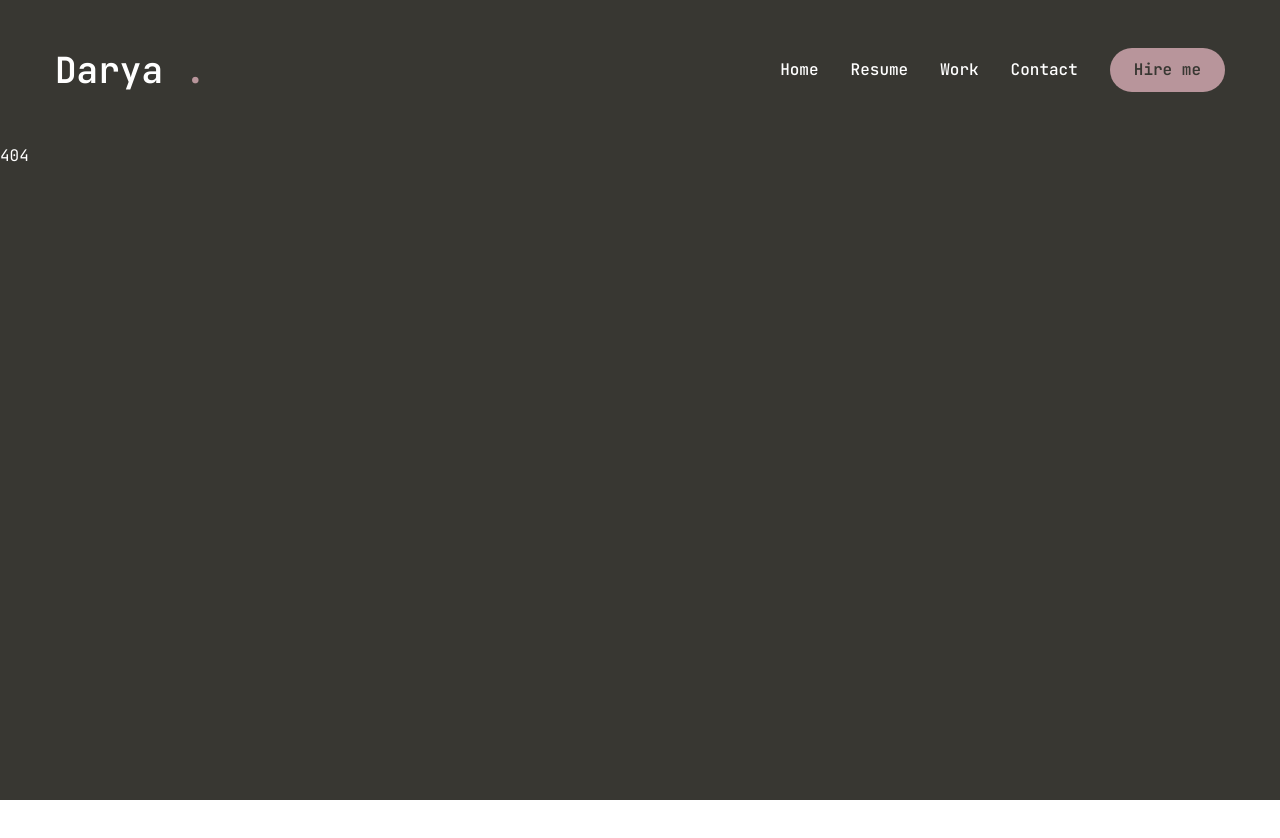
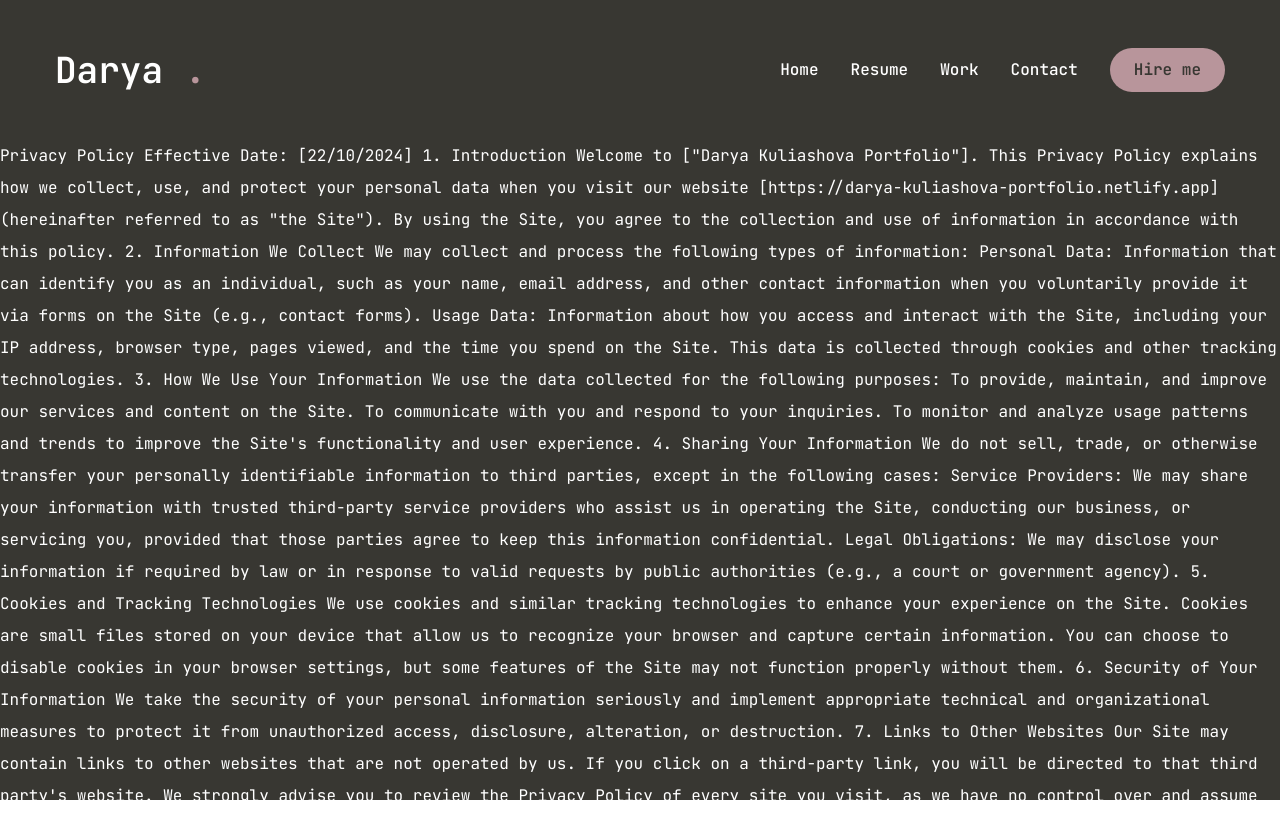
Before and after one commit to darya425/darya-portfolio, a Next.js app: page /privacy-policy in a window 1280 px wide. Before the commit this address had no page. Shown: the top 838 px of the page. Before the commit the page ends 800 px from the top, so only its background shows below. Built offline with nearby package versions, Linux system fonts and the light colour scheme.

Commit message:
Add privacy police

```diff
--- /dev/null
+++ b/src/app/privacy-policy/page.tsx
@@ -0,0 +1,45 @@
+const PrivacyPolicy = () => {
+  return (
+    <p>
+      Privacy Policy Effective Date: [22/10/2024] 1. Introduction Welcome to ["Darya Kuliashova Portfolio"]. This
+      Privacy Policy explains how we collect, use, and protect your personal data when you visit our website
+      [https://darya-kuliashova-portfolio.netlify.app] (hereinafter referred to as "the Site"). By using the Site, you
+      agree to the collection and use of information in accordance with this policy. 2. Information We Collect We may
+      collect and process the following types of information: Personal Data: Information that can identify you as an
+      individual, such as your name, email address, and other contact information when you voluntarily provide it via
+      forms on the Site (e.g., contact forms). Usage Data: Information about how you access and interact with the Site,
+      including your IP address, browser type, pages viewed, and the time you spend on the Site. This data is collected
+      through cookies and other tracking technologies. 3. How We Use Your Information We use the data collected for the
+      following purposes: To provide, maintain, and improve our services and content on the Site. To communicate with
+      you and respond to your inquiries. To monitor and analyze usage patterns and trends to improve the Site's
+      functionality and user experience. 4. Sharing Your Information We do not sell, trade, or otherwise transfer your
+      personally identifiable information to third parties, except in the following cases: Service Providers: We may
+      share your information with trusted third-party service providers who assist us in operating the Site, conducting
+      our business, or servicing you, provided that those parties agree to keep this information confidential. Legal
+      Obligations: We may disclose your information if required by law or in response to valid requests by public
+      authorities (e.g., a court or government agency). 5. Cookies and Tracking Technologies We use cookies and similar
+      tracking technologies to enhance your experience on the Site. Cookies are small files stored on your device that
+      allow us to recognize your browser and capture certain information. You can choose to disable cookies in your
+      browser settings, but some features of the Site may not function properly without them. 6. Security of Your
+      Information We take the security of your personal information seriously and implement appropriate technical and
+      organizational measures to protect it from unauthorized access, disclosure, alteration, or destruction. 7. Links
+      to Other Websites Our Site may contain links to other websites that are not operated by us. If you click on a
+      third-party link, you will be directed to that third party's website. We strongly advise you to review the Privacy
+      Policy of every site you visit, as we have no control over and assume no responsibility for the content or privacy
+      practices of any third-party sites or services. 8. Your Data Protection Rights Depending on your location, you may
+      have the following rights regarding your personal data: The right to access: You have the right to request copies
+      of your personal data. The right to rectification: You have the right to request correction of inaccurate or
+      incomplete data. The right to erasure: You have the right to request that we delete your personal data, under
+      certain conditions. The right to restrict processing: You have the right to request that we restrict the
+      processing of your personal data, under certain conditions. The right to object to processing: You have the right
+      to object to our processing of your personal data, under certain conditions. To exercise any of these rights,
+      please contact us at [your contact email]. 9. Changes to This Privacy Policy We may update this Privacy Policy
+      from time to time. Any changes will be posted on this page with an updated "Effective Date." We encourage you to
+      review this Privacy Policy periodically for any updates. 10. Contact Us If you have any questions or concerns
+      about this Privacy Policy or how we handle your personal data, please contact us at: Email:
+      [daria.kuliashova@gmail.com] Website: [https://darya-kuliashova-portfolio.netlify.app]
+    </p>
+  );
+};
+
+export default PrivacyPolicy;
```
